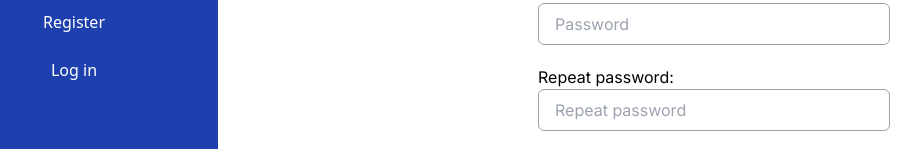
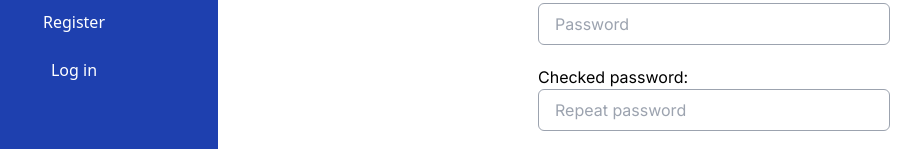
Before and after one commit to FranciscoJSB12/fran-ecommerce, a Next.js app: page /auth/register in a window 1280 px wide. Shown: the part 367-516 px from the top of the page, without its empty margins (70-991 px from the left). Built offline with nearby package versions, Linux system fonts and the light colour scheme.

Commit message:
New quick fix, check password input was not working, problem solved

```diff
--- a/components/auth/AuthForm.tsx
+++ b/components/auth/AuthForm.tsx
@@ -67,7 +67,7 @@ export default function AuthForm({ isLoggingIn }: AuthFormProps) {
       {!isLoggingIn && (
         <>
           <AuthInput
-            name="repeatPassword"
+            name="checkedPassword"
             type="password"
             placeHolder="Repeat password"
             changeHandler={changeHandler}
```
